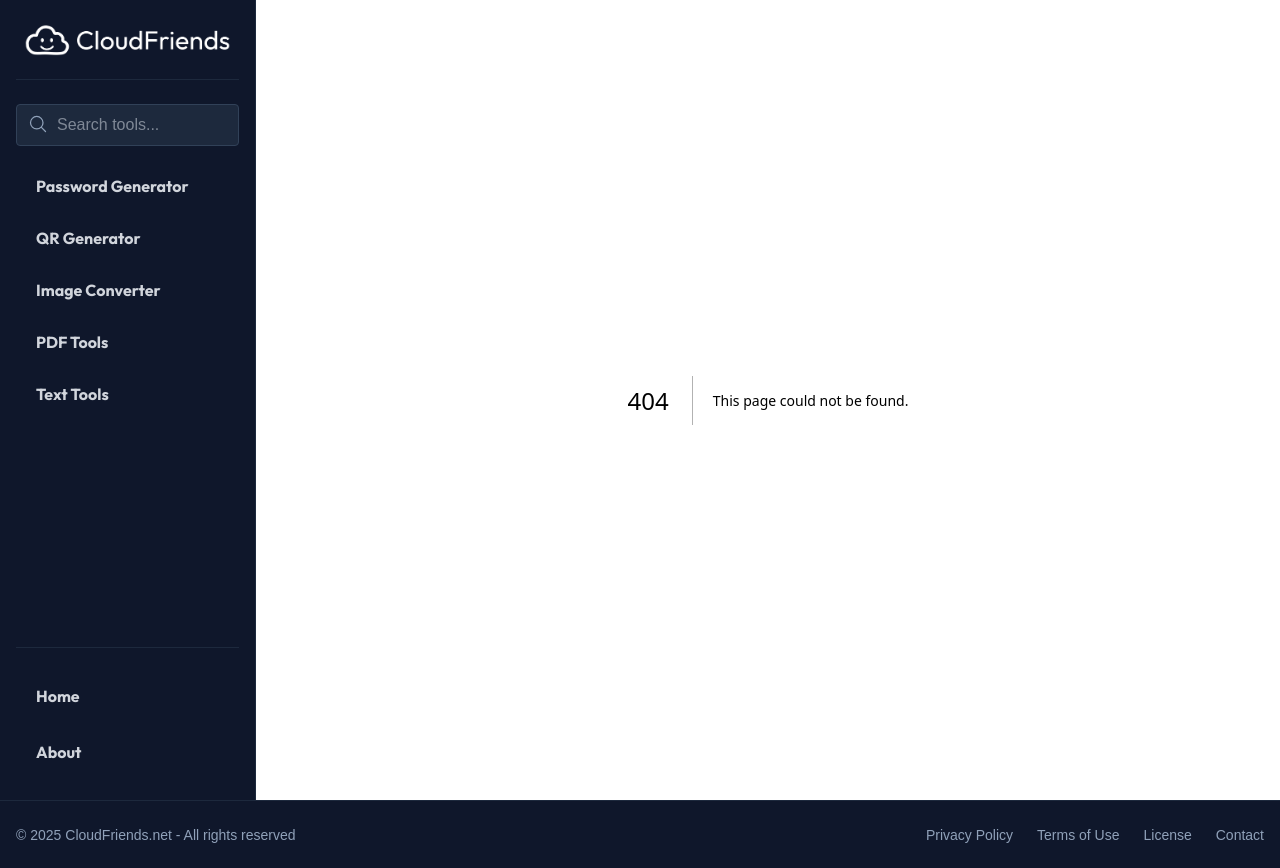
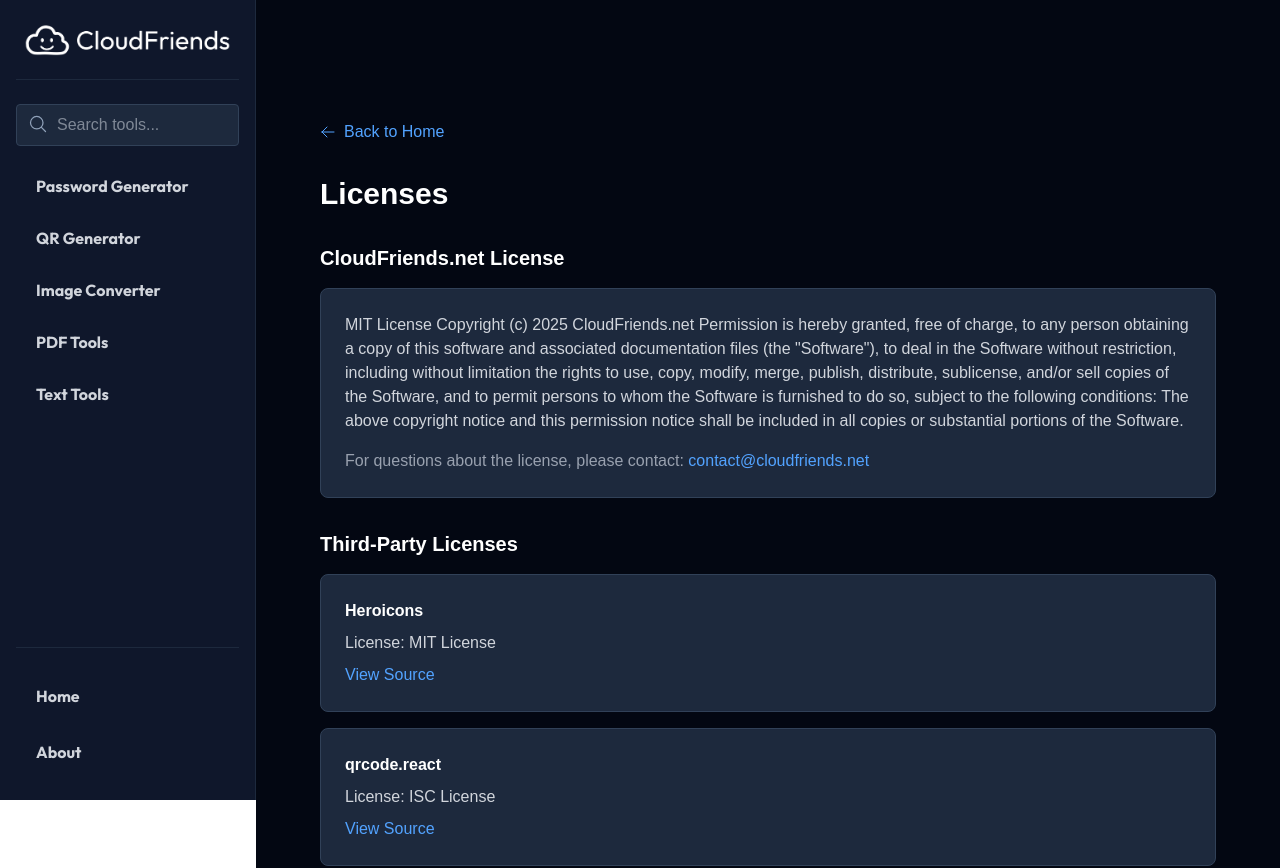
Before and after one commit to cloudfriends-net/cloudfriends, a Next.js app: page /license in a window 1280 px wide. Before the commit this address had no page. Shown: the top 868 px of the page. Built offline with nearby package versions, Linux system fonts and the light colour scheme.

Commit message:
Adjusted license

```diff
--- a/src/app/licenses/page.tsx
+++ b/src/app/license/page.tsx
@@ -24,10 +24,22 @@
               <h2 className="text-xl font-semibold mb-4 text-white">CloudFriends.net License</h2>
               <div className="bg-slate-800 p-6 rounded-lg border border-slate-700">
                 <p className="text-gray-300 mb-4">
-                  The content, code, and tools on this website are proprietary and may not be copied, redistributed, or used for commercial purposes without explicit permission from the author.
+                  MIT License
+
+                  Copyright (c) 2025 CloudFriends.net
+
+                  Permission is hereby granted, free of charge, to any person obtaining a copy
+                  of this software and associated documentation files (the &quot;Software&quot;), to deal
+                  in the Software without restriction, including without limitation the rights
+                  to use, copy, modify, merge, publish, distribute, sublicense, and/or sell
+                  copies of the Software, and to permit persons to whom the Software is
+                  furnished to do so, subject to the following conditions:
+
+                  The above copyright notice and this permission notice shall be included in all
+                  copies or substantial portions of the Software.
                 </p>
                 <p className="text-gray-400">
-                  For licensing inquiries, please contact: <a href="mailto:contact@cloudfriends.net" className="text-blue-400 hover:text-blue-300">contact@cloudfriends.net</a>
+                  For questions about the license, please contact: <a href="mailto:contact@cloudfriends.net" className="text-blue-400 hover:text-blue-300">contact@cloudfriends.net</a>
                 </p>
               </div>
             </section>
--- a/src/components/Footer.tsx
+++ b/src/components/Footer.tsx
@@ -22,7 +22,7 @@
               Terms of Use
             </a>
             <a
-              href="/licenses"
+              href="/license"
               className="text-sm hover:text-blue-400 transition-colors"
             >
               License
```
